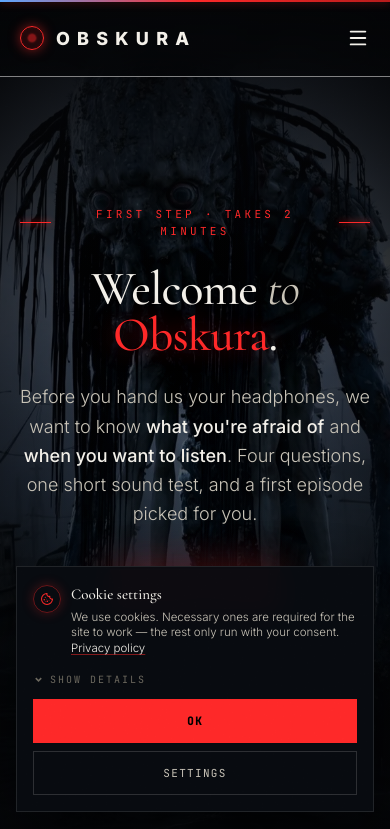
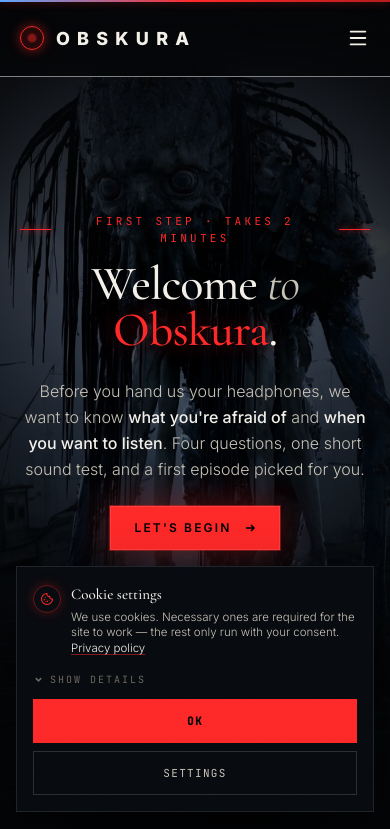
Before and after one commit to Krystiantechni/Obskura, a React (Vite) app: page /onboarding in a window 390 px wide. Shown: the top 829 px of the page. Built offline with nearby package versions, Linux system fonts and the light colour scheme.

Commit message:
mobile-first: Onboarding — fluid text kroków, audio answers grid-cols-1, mobilny padding

```diff
--- a/src/pages/Onboarding.jsx
+++ b/src/pages/Onboarding.jsx
@@ -35,7 +35,7 @@
 
 function OnboardingEyebrow({ children }) {
   return (
-    <div className="mb-7 inline-flex items-center gap-3 font-mono text-[11px] uppercase tracking-eyebrow text-red">
+    <div className="mb-4 inline-flex items-center gap-3 font-mono text-[11px] uppercase tracking-eyebrow text-red lg:mb-7">
       <span className="h-px w-8 bg-red shadow-[0_0_6px_#ff2a2a]" />
       {children}
       <span className="h-px w-8 bg-red shadow-[0_0_6px_#ff2a2a]" />
@@ -59,7 +59,7 @@
   const selectedTime = TIMES.find((tm) => tm.id === when);
 
   return (
-    <div className="relative min-h-screen overflow-hidden bg-bg-0 pb-32 pt-[120px]">
+    <div className="relative min-h-screen overflow-hidden bg-bg-0 pb-24 pt-20 lg:pb-32 lg:pt-[120px]">
       {/* Atmospheric backgrounds — fade between steps */}
       {STEPS.map((s, i) => (
         <div key={s.id} className="pointer-events-none fixed inset-0 z-0 transition-opacity duration-[1500ms] ease-in-out" style={{ opacity: i === step ? 1 : 0 }}>
@@ -90,7 +90,7 @@
                 {t("onboarding.welcome_h1_p1", "Witaj")} <em className="italic text-ink-1">{t("onboarding.welcome_h1_em", "w")}</em>{" "}
                 <span className="text-red [text-shadow:0_0_24px_rgba(255,42,42,0.4)]">{t("onboarding.welcome_h1_p2", "Obskurze")}</span>.
               </h1>
-              <p className="mx-auto mb-10 max-w-[580px] text-lg font-light leading-relaxed text-ink-1">
+              <p className="mx-auto mb-6 max-w-[580px] text-base font-light leading-relaxed text-ink-1 lg:mb-10 lg:text-lg">
                 {t("onboarding.welcome_sub_p1", "Zanim podasz nam słuchawki, chcemy wiedzieć")}{" "}
                 <strong className="font-medium text-ink-0">{t("onboarding.welcome_sub_b1", "czego się boisz")}</strong>{" "}
                 {t("onboarding.welcome_sub_p2", "i")}{" "}
@@ -100,7 +100,7 @@
               <div className="flex flex-wrap justify-center gap-3.5">
                 <HorrorButton onClick={next}>{t("onboarding.welcome_cta", "Zaczynamy")} <Arrow /></HorrorButton>
               </div>
-              <div className="mt-14 font-mono text-[10px] uppercase tracking-mono text-ink-2">
+              <div className="mt-8 font-mono text-[10px] uppercase tracking-mono text-ink-2 lg:mt-14">
                 {t("onboarding.welcome_note", "ZALECANE: SŁUCHAWKI · NOC · CISZA · OD 18 LAT")}
               </div>
             </>
@@ -113,7 +113,7 @@
               <h1 className="mb-6 font-serif font-medium leading-[0.95] tracking-[-0.02em]" style={{ fontSize: "clamp(48px, 7vw, 96px)" }}>
                 {t("onboarding.genres_h1_p1", "Co cię")} <em className="italic text-ink-1">{t("onboarding.genres_h1_em", "obudzi")}</em> {t("onboarding.genres_h1_p2", "o trzeciej?")}
               </h1>
-              <p className="mx-auto mb-10 max-w-[580px] text-lg font-light leading-relaxed text-ink-1">
+              <p className="mx-auto mb-6 max-w-[580px] text-base font-light leading-relaxed text-ink-1 lg:mb-10 lg:text-lg">
                 {t("onboarding.genres_sub_p1", "Wybierz")} <strong className="font-medium text-ink-0">{t("onboarding.genres_sub_b", "minimum 1")}</strong>{" "}
                 {t("onboarding.genres_sub_p2", "max 8. Algorytm dobierze ci historie. Możesz to zmienić później w ustawieniach.")}
               </p>
@@ -148,7 +148,7 @@
                         {sel ? <Check size={13} strokeWidth={2.5} /> : null}
                       </span>
                       <span className="absolute inset-x-3.5 bottom-3.5 z-[2] text-left">
-                        <span className="mb-1 block font-serif text-xl italic leading-tight">{t(`onboarding.genre_${g.id}_name`, g.nameDef)}</span>
+                        <span className="mb-1 block font-serif text-base italic leading-tight sm:text-xl">{t(`onboarding.genre_${g.id}_name`, g.nameDef)}</span>
                         <span className="block font-mono text-[9px] uppercase tracking-ui text-ink-2">{t(`onboarding.genre_${g.id}_tag`, g.tagDef)}</span>
                       </span>
                     </button>
@@ -174,11 +174,11 @@
               <h1 className="mb-6 font-serif font-medium leading-[0.95] tracking-[-0.02em]" style={{ fontSize: "clamp(48px, 7vw, 96px)" }}>
                 {t("onboarding.when_h1_p1", "O której najlepiej")} <em className="italic text-ink-1">{t("onboarding.when_h1_em", "słuchać")}</em>?
               </h1>
-              <p className="mx-auto mb-10 max-w-[580px] text-lg font-light leading-relaxed text-ink-1">
+              <p className="mx-auto mb-6 max-w-[580px] text-base font-light leading-relaxed text-ink-1 lg:mb-10 lg:text-lg">
                 {t("onboarding.when_sub", "Ustawiamy ci powiadomienia o premierach na tę porę. Bez budzenia cię w środku dnia.")}
               </p>
 
-              <div className="mx-auto grid max-w-[760px] gap-4 md:grid-cols-3">
+              <div className="mx-auto grid max-w-[760px] grid-cols-1 gap-4 md:grid-cols-3">
                 {TIMES.map((tm) => {
                   const sel = when === tm.id;
                   return (
@@ -213,7 +213,7 @@
               <h1 className="mb-6 font-serif font-medium leading-[0.95] tracking-[-0.02em]" style={{ fontSize: "clamp(48px, 7vw, 96px)" }}>
                 {t("onboarding.audio_h1_p1", "Sprawdzamy")} <em className="italic text-ink-1">{t("onboarding.audio_h1_em", "słuchawki")}</em>.
               </h1>
-              <p className="mx-auto mb-10 max-w-[580px] text-lg font-light leading-relaxed text-ink-1">
+              <p className="mx-auto mb-6 max-w-[580px] text-base font-light leading-relaxed text-ink-1 lg:mb-10 lg:text-lg">
                 {t("onboarding.audio_sub_p1", "Klikniesz")} <strong className="font-medium text-ink-0">play</strong>,{" "}
                 {t("onboarding.audio_sub_p2", "usłyszysz krótki dźwięk panoramowany binauralnie. Powiedz nam, z której strony słyszysz głos — to wystarczy do kalibracji 3D mixu.")}
               </p>
@@ -240,7 +240,7 @@
                   <div className="py-5 text-center font-serif text-xl italic text-ink-0">
                     {t("onboarding.audio_question_p1", '"Skąd słyszysz głos szeptający')} <em className="text-ink-1">{t("onboarding.audio_question_em", "twoje imię")}</em>{t("onboarding.audio_question_p2", '?"')}
                   </div>
-                  <div className="mt-5 grid grid-cols-3 gap-3">
+                  <div className="mt-5 grid grid-cols-1 gap-3 sm:grid-cols-3">
                     {[
                       { id: "L", labelDef: "Z lewej" },
                       { id: "C", labelDef: "Środek / nie wiem" },
@@ -288,19 +288,19 @@
               <h1 className="mb-6 font-serif font-medium leading-[0.95] tracking-[-0.02em]" style={{ fontSize: "clamp(48px, 7vw, 96px)" }}>
                 {t("onboarding.first_h1_p1", "Mamy")} <em className="italic text-ink-1">{t("onboarding.first_h1_em", "kogoś")}</em> {t("onboarding.first_h1_p2", "dla ciebie.")}
               </h1>
-              <p className="mx-auto mb-10 max-w-[580px] text-lg font-light leading-relaxed text-ink-1">
+              <p className="mx-auto mb-6 max-w-[580px] text-base font-light leading-relaxed text-ink-1 lg:mb-10 lg:text-lg">
                 {t("onboarding.first_sub_p1", "Na podstawie twoich wyborów —")}{" "}
                 <strong className="font-medium text-ink-0">{genres.length} {t("onboarding.first_sub_genres", "gatunków")}</strong>,{" "}
                 {t("onboarding.first_sub_p2", "porę")} <strong className="font-medium text-ink-0">{selectedTime?.hours}</strong> —{" "}
                 {t("onboarding.first_sub_p3", "wybraliśmy ci ten odcinek. Załóż słuchawki, zgaś światło. 47 minut. Zaczynamy.")}
               </p>
 
-              <div className="mx-auto grid max-w-[720px] overflow-hidden border border-line bg-bg-2/60 text-left md:grid-cols-[220px_1fr]">
-                <div className="relative min-h-[180px] bg-cover bg-center" style={{ backgroundImage: "url('/images/img-hallway.webp')" }}>
+              <div className="mx-auto grid max-w-[720px] grid-cols-1 overflow-hidden border border-line bg-bg-2/60 text-left md:grid-cols-[220px_1fr]">
+                <div className="relative min-h-[160px] bg-cover bg-center md:min-h-[180px]" style={{ backgroundImage: "url('/images/img-hallway.webp')" }}>
                   <span aria-hidden className="absolute inset-0 bg-gradient-to-b from-red/10 to-bg-0/50" />
                   <span className="absolute left-4 top-4 bg-black/60 px-2.5 py-1 font-mono text-[10px] uppercase tracking-ui text-red">{t("onboarding.first_rec_tag", "// REKOMENDACJA #01")}</span>
                 </div>
-                <div className="p-7 sm:p-8">
+                <div className="p-5 sm:p-7 md:p-8">
                   <div className="mb-2 font-mono text-[10px] uppercase tracking-mono text-ink-2">{t("onboarding.first_rec_pre", "SEZON 03 · ODCINEK 11 · PSYCHOLOGICAL")}</div>
                   <h3 className="mb-2 font-serif text-3xl font-medium leading-tight">
                     {t("onboarding.first_rec_title_p1", "Ostatnie")} <em className="italic text-ink-1">{t("onboarding.first_rec_title_em", "Światło")}</em>
```
